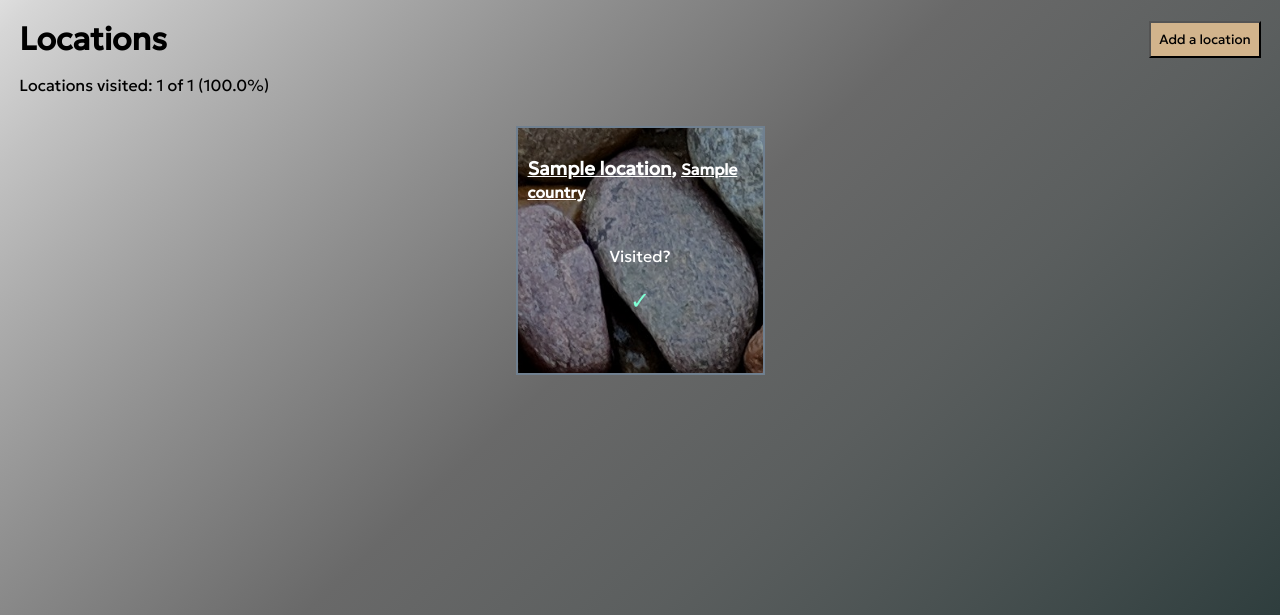
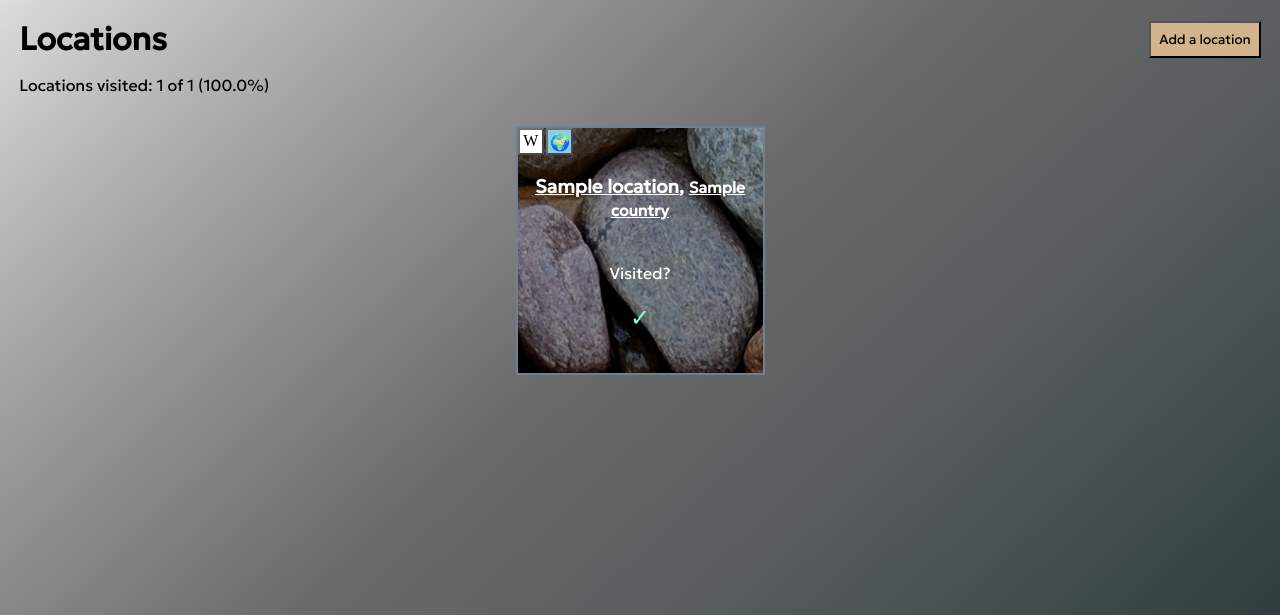
Before and after one commit to mr-mckenzie/Gravel-Travel, a Flask app: page /locations in a window 1280 px wide. Shown: the part 100-715 px from the top of the page. Run offline with Flask 3, Linux system fonts and the light colour scheme; a database or web service that is not in the repository returns one stand-in record (values such as "Sample title"); some libraries are stand-ins or nearby versions.

Commit message:
added map button to location boxes, additional styling and refactoring

```diff
--- a/static/css/style.css
+++ b/static/css/style.css
@@ -139,10 +152,6 @@ header > p {
     justify-content: space-evenly;
 }
 
-.country_locations_flex_box > div > h3, .location_flex_box > div > h3, .country_locations_flex_box > div > .visit_wishlist_flex_box, .location_flex_box > div > .visit_wishlist_flex_box, .country_locations_flex_box > div > form, .location_flex_box > div > form {
-    z-index: 2;
-}
-
 .trip_flex_box {
     display: flex;
     flex-direction: column;
@@ -177,32 +178,11 @@ header > p {
 .location_box {
     width: 225px;
     height: 225px;
+    justify-content: center;
 }
 
-.timeline {
-    position: absolute;
-    height: 100%;
-    width: 3px;
-    background-color: rgb(35, 35, 35);
-}
 
-.trip_box_left {
-    width: 250px;
-    position: relative;
-    left: -165px;
-    margin-top: -45px;
-    margin-bottom: -45px;
-}
-
-.trip_box_right {
-    width: 250px;
-    position: relative;
-    left: +165px;
-    margin-top: -45px;
-    margin-bottom: -45px;
-}
-
-.overlay, .visited_overlay, .not_yet_visited_overlay {
+.overlay, .not_yet_visited_overlay, .wishlist_box_overlay {
     position: absolute;
     top: 0;
     left: 0;
@@ -211,7 +191,7 @@ header > p {
     z-index: 1;
 }
 
-.overlay {
+.overlay, .wishlist_box_overlay {
     background-color: black;
     opacity: 30%;
 }
@@ -228,15 +208,11 @@ header > p {
     justify-content: center;
     align-items: center;
     text-align: center;
-}
-
-.z-index {
-    z-index: 2;
+    height: 100%;
 }
 
 .white_anchor{
     color: white;
-    z-index: 2;
 }
 
 .white_anchor:hover {
@@ -329,7 +290,6 @@ header > p {
 .tick {
     color:aquamarine;
     font-size: 1.5rem;
-    z-index: 2;
     margin-top: 0.25rem;
     margin-bottom: 0.25rem;
 }
@@ -359,8 +313,7 @@ header > p {
 }
 
 .map_span, .map_anchor {
-    background-color:dodgerblue;
-    color:white;
+    background-color:skyblue;
     font-family: 'Gill sans', sans-serif;
     border-top: 2px solid rgb(112, 112, 112);
     border-left: 2px solid rgb(112, 112, 112);
@@ -370,8 +323,8 @@ header > p {
 }
 
 .wiki_anchor, .map_anchor {
-    width: 1.05rem;
-    height: 1.05rem;
+    width: 1.2rem;
+    height: 1.2rem;
     text-align: center;
     text-decoration: none;
 }
@@ -387,15 +340,14 @@ header > p {
     color: white;
 }
 
-.map_anchor_fixed {
+.map_anchor {
     position: absolute;
-    bottom: 0;
-    left: 0;
+    top: 0;
+    left: 1.8rem;
 }
 
 .map_anchor:hover {
-    background-color: white;
-    color: dodgerblue;
+    background-color: dodgerblue;
 }
 
 .add_location_form {
--- a/templates/locations/index.jinja
+++ b/templates/locations/index.jinja
@@ -18,6 +18,11 @@
         {% else %}
             <div class="not_yet_visited_overlay"></div>
         {% endif %}
+
+        <div class="box-content">
+            <a class="wiki_anchor" href="https://en.wikipedia.org/wiki/{{location.name}},_{{location.country.name}}" target="_blank" title="Learn more about {{location.name}} at Wikipedia">W</a>
+            <a class="map_anchor" href="https://www.google.com/maps/place/{{location.name}},+{{location.country.name}}/" target="_blank" title="Discover {{location.name}} on the map">&#x1F30D </a>
+
             <h3> <a class="white_anchor" href="/locations/{{location.id}}">{{ location.name }}</a>, <span class="country_span"><a class="white_anchor" href="/countries/{{location.country.id}}">{{location.country.name}} </a></span></h3>
 
             <div class="visit_wishlist_flex_box">
@@ -31,6 +36,7 @@
                     {% endif %}
                 </aside>
 
+            </div>
         </div>
     </div>
 
--- a/templates/locations/single_location.jinja
+++ b/templates/locations/single_location.jinja
@@ -5,7 +5,7 @@
 
 <aside><span class="wiki_span">W</span> <a class="black_anchor" href="https://en.wikipedia.org/wiki/{{input_location.name}},_{{input_location.country.name}}" target="_blank" title="Learn more about {{input_location.name}} at Wikipedia">Learn more at Wikipedia</a> </aside>
 <br>
-<aside><span class="map_span">G</span> <a class="black_anchor" href="https://www.google.com/maps/place/{{input_location.name}},+{{input_location.country.name}}/" target="_blank" title="Discover {{input_location.name}} on the map"> Discover on map</a></aside>
+<aside><span class="map_span">&#x1F30D</span> <a class="black_anchor" href="https://www.google.com/maps/place/{{input_location.name}},+{{input_location.country.name}}/" target="_blank" title="Discover {{input_location.name}} on the map"> Discover on map</a></aside>
 
 <h2> Trips:</h2>
 {% if has_visited == False %}
@@ -51,7 +51,7 @@
         </form>
     </dialog>
 
-    <dialog id="edit-dialog-{{trip.id}}">
+    <dialog id="edit-dialog-{{trip.id}}" class="editDialog">
         <form class="edit_trip_form" action="/locations/{{input_location.id}}/trips/{{trip.id}}/edit" method="post">
             <label for="date">Arrival date:</label>
             <input type="date" name="date" id="date" value={{trip.date}} required>
@@ -113,7 +113,7 @@
 
 <hr>
 
-<dialog id="editDialog">
+<dialog id="editDialog" class="editDialog">
     <form action="/locations/{{input_location.id}}/edit" method="post">
         <label for="name">Edit name:</label>
         <input type="text" value="{{input_location.name}}" name="name" id="name">
--- a/templates/trips/index.jinja
+++ b/templates/trips/index.jinja
@@ -43,7 +43,7 @@
             <p> for {{trip.length}} {{ 'days' if trip.length > 1 else 'day' }}</p>
 
             <form class="button" id="delete-form-{{trip.id}}" action="/trips/{{trip.id}}/delete" method="POST">
-                <input class="button" id="delete-button-{{trip.id}}" type="button" value="delete your gravel memory" />
+                <input class="button" id="delete-button-{{trip.id}}" type="button" value="Delete your gravel memory" />
             </form>
         </div>
     </div>
```
Also changed, not shown: other parts of static/css/style.css (+40 -45 lines), templates/countries/single_country.jinja (+16 -7 lines). Lines whose indentation alone changed are shown as unchanged.
